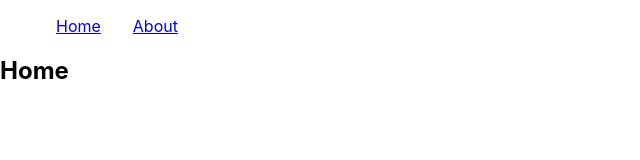
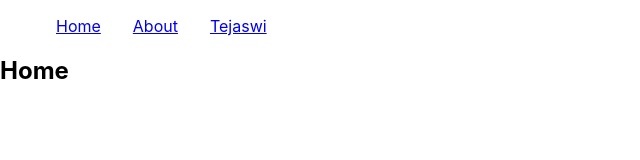
Before and after one commit to niyati-dot/FreelancerDashboard, a React (Create React App) app: page / in a window 1280 px wide. Shown: the top 160 px of the page, without its empty margins (0-640 px from the left). Built offline with nearby package versions, Linux system fonts and the light colour scheme.

Commit message:
Submitting Tutorial 2

```diff
--- a/src/App.js
+++ b/src/App.js
@@ -22,11 +22,17 @@ export default function App() {
           <li>
             <Link to="/about">About</Link>
           </li>
+          <li>
+            <Link to="/Tejaswi">Tejaswi</Link>
+          </li>
         </ul>
 
         <Switch>
           <Route path="/about">
             <About />
+          </Route>
+          <Route path="/Tejaswi">
+            <Tejaswi />
           </Route>
           <Route path="/">
             <Home />
@@ -45,3 +51,7 @@ function Home() {
 function About() {
   return <h2>About</h2>;
 }
+
+function Tejaswi() {
+  return <h2>Hello. I am Tejaswi Chaudhary.</h2>;
+}
```
